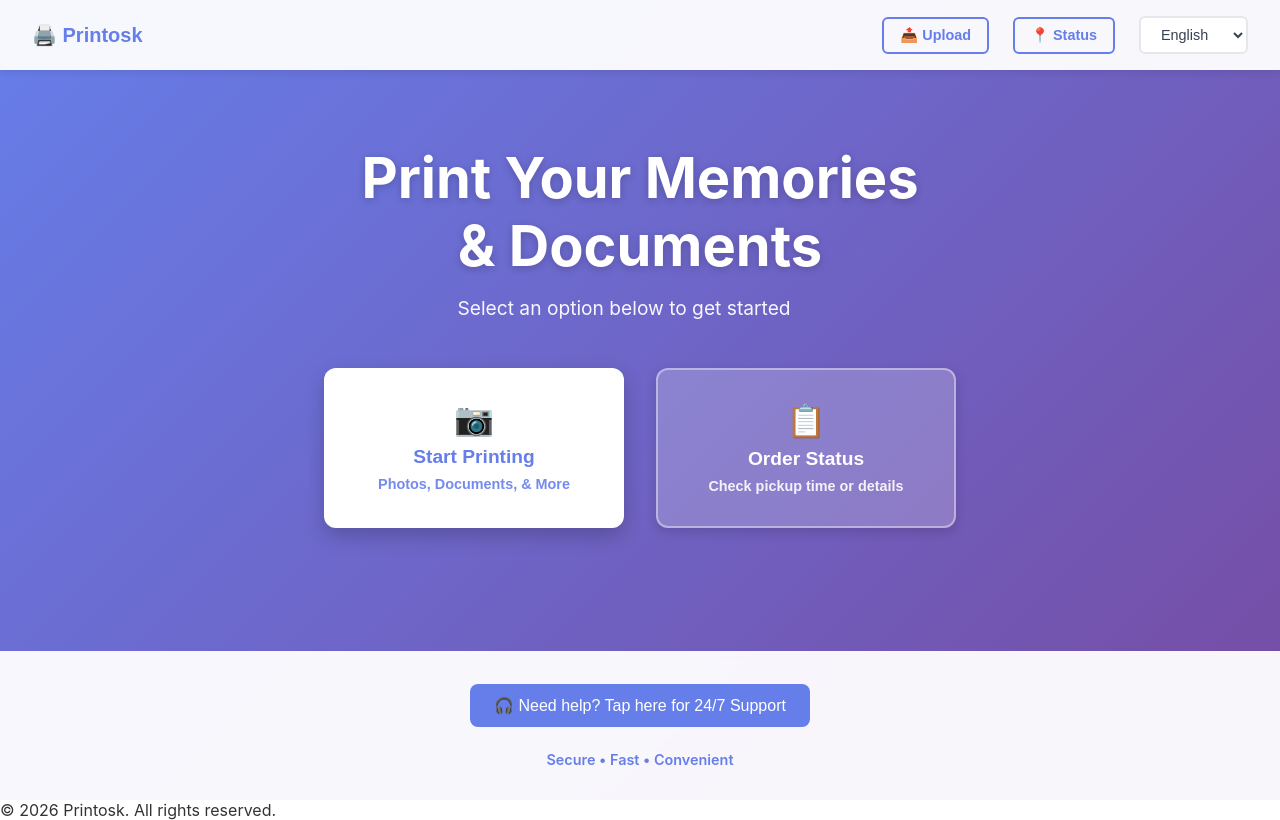
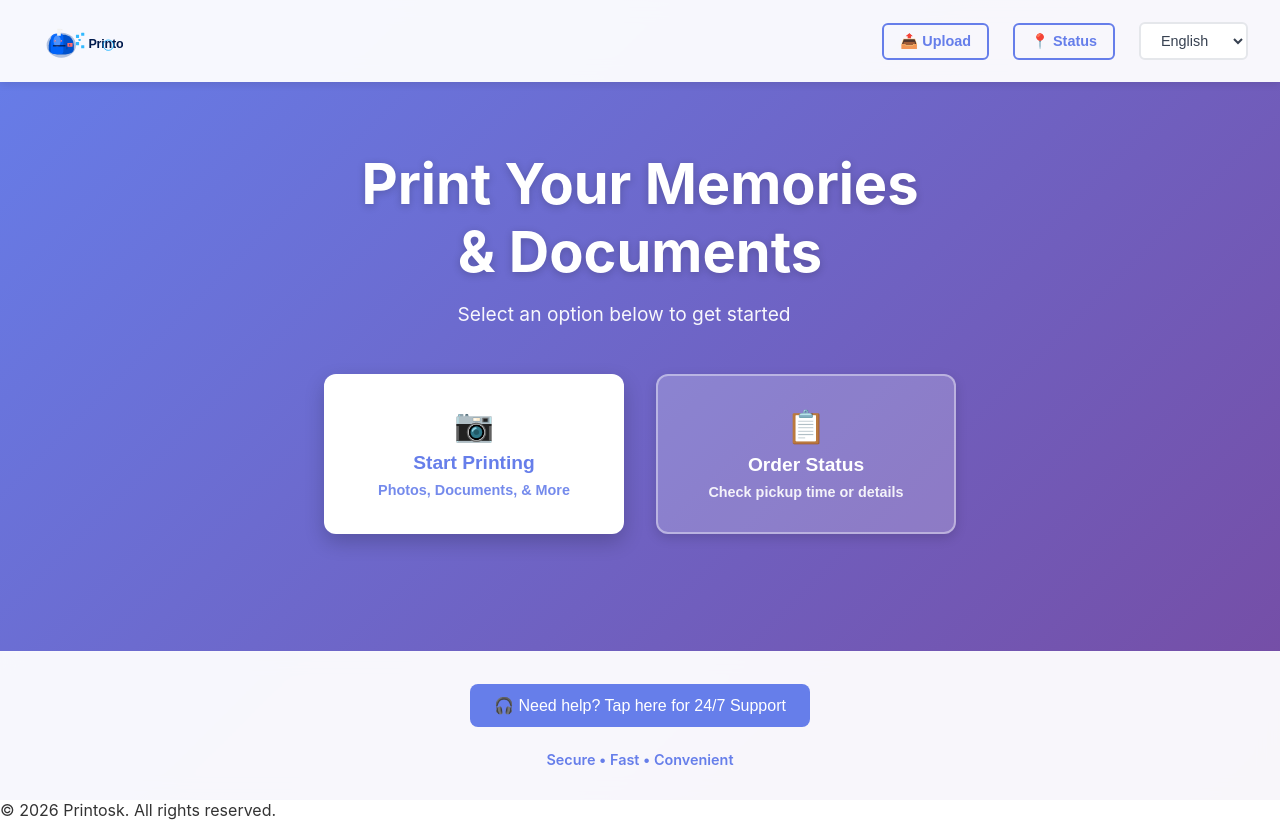
Before and after one commit to DebugDroid-15/printosk, a Next.js app in the folder frontend/: page / in a window 1280 px wide. Built offline with nearby package versions, Linux system fonts and the light colour scheme.

Commit message:
feat: Replace text logo with Printosk brand logo

```diff
--- a/frontend/components/Navbar.tsx
+++ b/frontend/components/Navbar.tsx
@@ -1,4 +1,6 @@
 'use client';
+
+import Image from 'next/image';
 
 export function Navbar() {
   return (
@@ -21,13 +23,12 @@ export function Navbar() {
           display: 'flex',
           alignItems: 'center',
           gap: '0.75rem',
-          fontSize: '1.25rem',
-          fontWeight: 'bold',
-          color: '#667eea',
           backgroundColor: 'transparent',
           border: 'none',
           cursor: 'pointer',
           transition: 'transform 0.2s ease',
+          height: '50px',
+          padding: 0,
         }}
         onMouseEnter={(e) => {
           const el = e.currentTarget as HTMLElement;
@@ -38,7 +39,13 @@ export function Navbar() {
           el.style.transform = 'scale(1)';
         }}
       >
-        🖨️ Printosk
+        <Image
+          src="/images/logo.svg"
+          alt="Printosk Logo"
+          width={200}
+          height={50}
+          style={{ objectFit: 'contain', height: '50px', width: 'auto' }}
+        />
       </button>
 
       {/* Navigation */}
```
Also changed, not shown: frontend/public/images/logo.svg (added).
